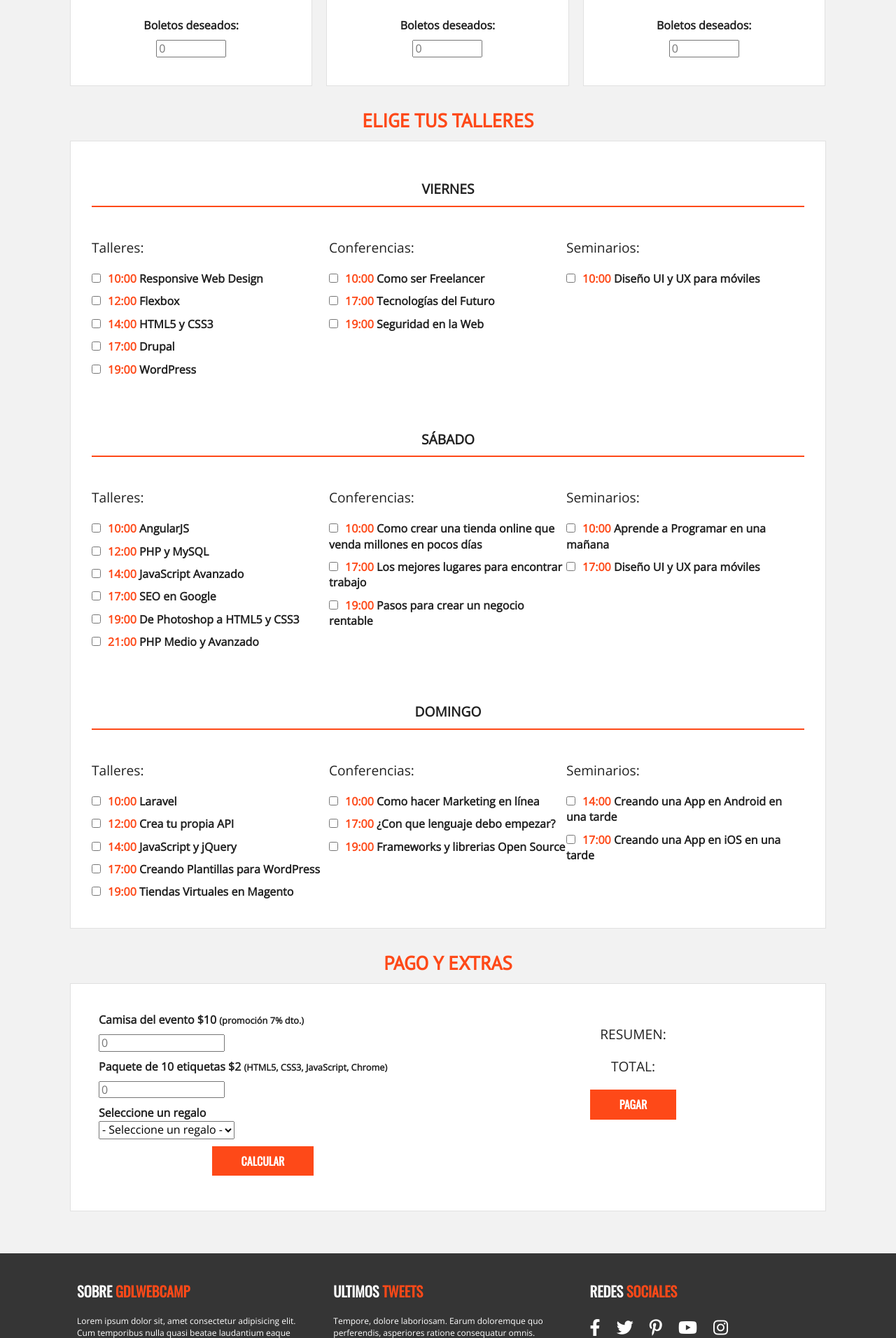
After one commit to ManuelBlaze/gdlwebcamp, a PHP site: page /registro.html in a window 1280 px wide. The commit adds this page. Shown: the part 1571-3483 px from the top of the page at 70% size. Run offline with PHP 8.4, Linux system fonts and the light colour scheme.

Commit message:
Seccion de Registro

```diff
--- a/css/main.css
+++ b/css/main.css
@@ -880,9 +880,126 @@ footer p.copy a:hover {
     text-decoration: none;
 }
 
+/*INTERNAS*/
+/*REGISTRO*/
+form.registro h3 {
+    text-align: center;
+    text-transform: uppercase;
+    margin: 20px 0 0 0;
+}
+
+form.registro label {
+    margin-bottom: 5px;
+    font-weight: bold;
+}
+
+h4 {
+    text-align: center;
+    text-transform: uppercase;
+    border-bottom: 2px solid #fe4918;
+    padding-bottom: 10px;
+    font-size: 1.2em;
+}
+
+.caja {
+    background-color: white;
+    border: 1px solid #e1e1e1;
+    padding: 10px;
+    margin: 10px;
+}
+
+.campo {
+    padding: 20px;
+}
+
+@media (min-width: 768px) {
+    .campo {
+        float: left;
+        width: 33.3%;
+    }
+}
+
+.paquetes .tabla-precio:hover{
+    transform: none;
+    box-shadow: none;
+}
+
+.paquetes .tabla-precio input {
+    clear: both;
+    width: 100px;
+    margin: 10px auto 0 auto;
+    display: block;
+}
+
+.contenido-dia {
+    padding: 20px;
+    /* display: none; */
+}
+
+.contenido-dia > div p {
+    text-align: left;
+}
+
+.contenido-dia > div label {
+    display: block;
+    margin-bottom: 10px;
+}
+
+.contenido-dia > div input {
+    margin-right: 10px;
+}
+
+.contenido-dia > div label time {
+    color: #fe4918;
+    font-weight: bold;
+}
+
+@media (min-width: 768px) {
+    .contenido-dia > div {
+        float: left;
+        width: 33.3%;
+    }
+}
+
+/*RESUMEN REGISTRO*/
+
+.resumen p {
+    font-size: 1.2em;
+    text-transform: uppercase;
+}
+
+.resumen .extras {
+    float: left;
+    width: 50%;
+    padding: 30px;
+}
+
+.extras .orden {
+    text-align: left;
+    margin-bottom: 10px;
+}
+
+.extras .orden input {
+    margin: 10px 0 0 0;
+    clear: both;
+    width: 180px;
+    display: block;
+}
+
+.resumen .total {
+    float: right;
+    width: 50%;
+    padding: 30px;
+}
+
+.resumen input {
+    display:block;
+    margin: 10px auto;
+}
+
 
 /* ==========================================================================
-   Helper classes
+    Helper classes
    ========================================================================== */
 
 
--- /dev/null
+++ b/registro.html
@@ -0,0 +1,400 @@
+<!doctype html>
+<html class="no-js" lang="">
+
+<head>
+    <meta charset="utf-8">
+    <title></title>
+    <meta name="description" content="">
+    <meta name="viewport" content="width=device-width, initial-scale=1">
+
+    <link rel="manifest" href="site.webmanifest">
+    <link rel="apple-touch-icon" href="icon.png">
+    <!-- Place favicon.ico in the root directory -->
+
+    <link rel="stylesheet" href="css/normalize.css">
+    <link rel="stylesheet" href="css/main.css">
+    <link href="https://fonts.googleapis.com/css?family=Open+Sans|Oswald|PT+Sans" rel="stylesheet">
+    <link rel="stylesheet" href="css/all.min.css">
+    <meta name="theme-color" content="#fafafa">
+</head>
+
+<body>
+    <!--[if IE]>
+    <p class="browserupgrade">You are using an <strong>outdated</strong> browser. Please <a href="https://browsehappy.com/">upgrade your browser</a> to improve your experience and security.</p>
+  <![endif]-->
+
+    <!-- Add your site or application content here -->
+    <header class="site-header">
+        <div class="hero">
+            <div class="contenido-header">
+                <nav class="redes-sociales">
+                    <a href=""><i class="fab fa-facebook-f"></i></a>
+                    <a href=""><i class="fab fa-twitter"></i></a>
+                    <a href=""><i class="fab fa-pinterest-p"></i></a>
+                    <a href=""><i class="fab fa-youtube"></i></a>
+                    <a href=""><i class="fab fa-instagram"></i></a>
+                </nav>
+                <div class="informacion-evento">
+                    <div class="clearfix">
+                        <p class="fecha"><i class="fas fa-calendar-alt"></i> 10-12-DIC</p>
+                        <p class="ciudad"><i class="fas fa-map-marker-alt"></i> Medellín, CO</p>
+                    </div>
+                    <h1 class="nombre-sitio">GdlWebCamp</h1>
+                    <p class="slogan">La mejor conferencia de <span>diseño web</span></p>
+                </div>
+                <!--Info Evento-->
+
+            </div>
+        </div>
+        <!--Hero-->
+
+    </header>
+
+    <div class="barra">
+        <div class="contenedor clearfix">
+            <div class="logo">
+                <img src="img/logo.svg" alt="Logo">
+            </div>
+
+            <div class="menu-movil">
+                <span></span>
+                <span></span>
+                <span></span>
+            </div>
+
+            <nav class="navegacion-principal clearfix">
+                <a href="#">Conferencia</a>
+                <a href="#">Calendario</a>
+                <a href="#">Invitados</a>
+                <a href="registro.html">Reservaciones</a>
+            </nav>
+        </div>
+        <!--Contenedor-->
+    </div>
+    <!--Barra navegación-->
+
+    <section class="seccion contenedor">
+        <h2>Registro de Usuarios</h2>
+        <form method="POST" action="index.html" id="registro" class="registro">
+            <div class="registro caja clearfix" id="datos_usuario">
+                <div class="campo">
+                    <label for="Nombe:">Nombre:</label>
+                    <input type="text" name="nombre" id="nombre" placeholder="Tu Nombre">
+                </div>
+                <div class="campo">
+                    <label for="Apellido:">Apellido:</label>
+                    <input type="text" name="apellido" id="apellido" placeholder="Tu Apellido">
+                </div>
+                <div class="campo">
+                    <label for="email:">Email:</label>
+                    <input type="email" name="email" id="email" placeholder="Tu Email">
+                </div>
+                <div class="error"></div>
+            </div>
+            <!--#datos_usuarios-->
+
+            <div class="paquetes" id="paquetes">
+                <h3>Elige el número de boletos</h3>
+
+                <ul class="lista-precios clearfix">
+
+                    <li>
+                        <div class="tabla-precio">
+                            <h3>Pase por día (viernes)</h3>
+                            <p class="numero">$30</p>
+                            <ul>
+                                <li><i class="fas fa-check"></i> Bocadillos Gratis</li>
+                                <li><i class="fas fa-check"></i> Todas las conferencias</li>
+                                <li><i class="fas fa-check"></i> Todos los talleres</li>
+                            </ul>
+                            <div class="orden">
+                                <label for="pase_dia">Boletos deseados:</label>
+                                <input type="number" min="0" placeholder="0" id="pase_dia" size="3">
+                            </div>
+                        </div>
+                    </li>
+
+                    <li>
+                        <div class="tabla-precio">
+                            <h3>Todos los días</h3>
+                            <p class="numero">$50</p>
+                            <ul>
+                                <li><i class="fas fa-check"></i> Bocadillos Gratis</li>
+                                <li><i class="fas fa-check"></i> Todas las conferencias</li>
+                                <li><i class="fas fa-check"></i> Todos los talleres</li>
+                            </ul>
+                            <div class="orden">
+                                <label for="pase_completo">Boletos deseados:</label>
+                                <input type="number" min="0" placeholder="0" id="pase_completo" size="3">
+                            </div>
+                        </div>
+                    </li>
+
+                    <li>
+                        <div class="tabla-precio">
+                            <h3>Pase por 2 días (viernes y sábado)</h3>
+                            <p class="numero">$45</p>
+                            <ul>
+                                <li><i class="fas fa-check"></i> Bocadillos Gratis</li>
+                                <li><i class="fas fa-check"></i> Todas las conferencias</li>
+                                <li><i class="fas fa-check"></i> Todos los talleres</li>
+                            </ul>
+                            <div class="orden">
+                                <label for="pase_dosdias">Boletos deseados:</label>
+                                <input type="number" min="0" placeholder="0" id="pase_dosdias" size="3">
+                            </div>
+                        </div>
+                    </li>
+                </ul>
+            </div>
+            <!--#paquetes-->
+
+            <div id="eventos" class="eventos clearfix">
+                <h3>Elige tus talleres</h3>
+                <div class="caja">
+                    <div id="viernes" class="contenido-dia clearfix">
+                        <h4>Viernes</h4>
+                        <div>
+                            <p>Talleres:</p>
+                            <label><input type="checkbox" name="registro[]" id="taller_01"
+                                    value="taller_01"><time>10:00</time>
+                                Responsive Web Design</label>
+                            <label><input type="checkbox" name="registro[]" id="taller_02"
+                                    value="taller_02"><time>12:00</time>
+                                Flexbox</label>
+                            <label><input type="checkbox" name="registro[]" id="taller_03"
+                                    value="taller_03"><time>14:00</time>
+                                HTML5 y CSS3</label>
+                            <label><input type="checkbox" name="registro[]" id="taller_04"
+                                    value="taller_04"><time>17:00</time>
+                                Drupal</label>
+                            <label><input type="checkbox" name="registro[]" id="taller_05"
+                                    value="taller_05"><time>19:00</time>
+                                WordPress</label>
+                        </div>
+                        <div>
+                            <p>Conferencias:</p>
+                            <label><input type="checkbox" name="registro[]" id="conf_01"
+                                    value="conf_01"><time>10:00</time> Como ser
+                                Freelancer</label>
+                            <label><input type="checkbox" name="registro[]" id="conf_02"
+                                    value="conf_02"><time>17:00</time>
+                                Tecnologías del Futuro</label>
+                            <label><input type="checkbox" name="registro[]" id="conf_03"
+                                    value="conf_03"><time>19:00</time>
+                                Seguridad en la Web</label>
+                        </div>
+                        <div>
+                            <p>Seminarios:</p>
+                            <label><input type="checkbox" name="registro[]" id="sem_01"
+                                    value="sem_01"><time>10:00</time> Diseño UI
+                                y UX para móviles</label>
+                        </div>
+                    </div>
+                    <!--#viernes-->
+                    <div id="sabado" class="contenido-dia clearfix">
+                        <h4>Sábado</h4>
+                        <div>
+                            <p>Talleres:</p>
+                            <label><input type="checkbox" name="registro[]" id="taller_06"
+                                    value="taller_06"><time>10:00</time>
+                                AngularJS</label>
+                            <label><input type="checkbox" name="registro[]" id="taller_07"
+                                    value="taller_07"><time>12:00</time> PHP
+                                y MySQL</label>
+                            <label><input type="checkbox" name="registro[]" id="taller_08"
+                                    value="taller_08"><time>14:00</time>
+                                JavaScript Avanzado</label>
+                            <label><input type="checkbox" name="registro[]" id="taller_09"
+                                    value="taller_09"><time>17:00</time> SEO
+                                en Google</label>
+                            <label><input type="checkbox" name="registro[]" id="taller_10"
+                                    value="taller_10"><time>19:00</time> De
+                                Photoshop a HTML5 y CSS3</label>
+                            <label><input type="checkbox" name="registro[]" id="taller_11"
+                                    value="taller_11"><time>21:00</time> PHP
+                                Medio y Avanzado</label>
+                        </div>
+                        <div>
+                            <p>Conferencias:</p>
+                            <label><input type="checkbox" name="registro[]" id="conf_04"
+                                    value="conf_04"><time>10:00</time> Como
+                                crear una tienda online que venda millones en pocos días</label>
+                            <label><input type="checkbox" name="registro[]" id="conf_05"
+                                    value="conf_05"><time>17:00</time> Los
+                                mejores lugares para encontrar trabajo</label>
+                            <label><input type="checkbox" name="registro[]" id="conf_06"
+                                    value="conf_06"><time>19:00</time> Pasos
+                                para crear un negocio rentable</label>
+                        </div>
+                        <div>
+                            <p>Seminarios:</p>
+                            <label><input type="checkbox" name="registro[]" id="sem_02"
+                                    value="sem_02"><time>10:00</time> Aprende a
+                                Programar en una mañana</label>
+                            <label><input type="checkbox" name="registro[]" id="sem_03"
+                                    value="sem_03"><time>17:00</time> Diseño UI
+                                y UX para móviles</label>
+                        </div>
+                    </div>
+                    <!--#sabado-->
+                    <div id="domingo" class="contenido-dia clearfix">
+                        <h4>Domingo</h4>
+                        <div>
+                            <p>Talleres:</p>
+                            <label><input type="checkbox" name="registro[]" id="taller_12"
+                                    value="taller_12"><time>10:00</time>
+                                Laravel</label>
+                            <label><input type="checkbox" name="registro[]" id="taller_13"
+                                    value="taller_13"><time>12:00</time> Crea
+                                tu propia API</label>
+                            <label><input type="checkbox" name="registro[]" id="taller_14"
+                                    value="taller_14"><time>14:00</time>
+                                JavaScript y jQuery</label>
+                            <label><input type="checkbox" name="registro[]" id="taller_15"
+                                    value="taller_15"><time>17:00</time>
+                                Creando Plantillas para WordPress</label>
+                            <label><input type="checkbox" name="registro[]" id="taller_16"
+                                    value="taller_16"><time>19:00</time>
+                                Tiendas Virtuales en Magento</label>
+                        </div>
+                        <div>
+                            <p>Conferencias:</p>
+                            <label><input type="checkbox" name="registro[]" id="conf_07"
+                                    value="conf_07"><time>10:00</time> Como
+                                hacer Marketing en línea</label>
+                            <label><input type="checkbox" name="registro[]" id="conf_08"
+                                    value="conf_08"><time>17:00</time> ¿Con que
+                                lenguaje debo empezar?</label>
+                            <label><input type="checkbox" name="registro[]" id="conf_09"
+                                    value="conf_09"><time>19:00</time>
+                                Frameworks y librerias Open Source</label>
+                        </div>
+                        <div>
+                            <p>Seminarios:</p>
+                            <label><input type="checkbox" name="registro[]" id="sem_04"
+                                    value="sem_04"><time>14:00</time> Creando
+                                una App en Android en una tarde</label>
+                            <label><input type="checkbox" name="registro[]" id="sem_05"
+                                    value="sem_05"><time>17:00</time> Creando
+                                una App en iOS en una tarde</label>
+                        </div>
+                    </div>
+                    <!--#domingo-->
+                </div>
+                <!--.caja-->
+            </div>
+            <!--#eventos-->
+
+            <div class="resumen" id="resumen">
+                <h3>Pago y extras</h3>
+                <div class="caja clearfix">
+                    <div class="extras">
+                        <div class="orden">
+                            <label for="camisa_evento">Camisa del evento $10 <small>(promoción 7% dto.)</small></label>
+                            <input type="number" min="0" size="3" placeholder="0" id="camisa_evento">
+                        </div>
+                        <!--orden-->
+                        <div class="orden">
+                            <label for="etiquetas">Paquete de 10 etiquetas $2 <small>(HTML5, CSS3, JavaScript,
+                                    Chrome)</small></label>
+                            <input type="number" min="0" size="3" placeholder="0" id="etiquetas">
+                        </div>
+                        <!--orden-->
+                        <div class="orden">
+                            <label for="regalo">Seleccione un regalo</label> <br>
+                            <select id="regalo" required>
+                                <option value="">- Seleccione un regalo -</option>
+                                <option value="ETI">Etiquetas</option>
+                                <option value="PUL">Pulsera</option>
+                                <option value="PLU">Plumas</option>
+                            </select>
+                        </div>
+                        <!--orden-->
+                        <input type="button" value="Calcular" class="button" id="calcular">
+                    </div>
+                    <!--.extras-->
+                    <div class="total">
+                        <p>Resumen:</p>
+                        <div id="lista_productos">
+
+                        </div>
+                        <p>Total:</p>
+                        <div id="suma-total">
+
+                        </div>
+                        <input type="submit" value="Pagar" id="btnRegistro" class="button">
+                    </div>
+                    <!--pagar-->
+                </div>
+                <!--caja-->
+            </div>
+            <!--#resumen-->
+        </form>
+    </section>
+
+
+    <footer class="site-footer">
+        <div class="contenedor clearfix">
+            <div class="footer-informacion">
+                <h3>Sobre <span>GdlWebCamp</span></h3>
+                <p>Lorem ipsum dolor sit, amet consectetur adipisicing elit. Cum temporibus nulla quasi beatae
+                    laudantium eaque harum. Dicta provident tempore voluptatibus beatae dolorum ad quas, itaque,
+                    inventore quam sit ipsa accusamus.</p>
+            </div>
+            <div class="ultimos-tweets">
+                <h3>Ultimos <span>Tweets</span></h3>
+                <ul>
+                    <li>Tempore, dolore laboriosam. Earum doloremque quo perferendis, asperiores ratione consequatur
+                        omnis.
+                    </li>
+                    <li>Tempore, dolore laboriosam. Earum doloremque quo perferendis, asperiores ratione consequatur
+                        omnis.
+                    </li>
+                    <li>Tempore, dolore laboriosam. Earum doloremque quo perferendis, asperiores ratione consequatur
+                        omnis.
+                    </li>
+                </ul>
+            </div>
+            <div class="menu">
+                <h3>Redes <span>Sociales</span></h3>
+                <nav class="redes-sociales">
+                    <a href=""><i class="fab fa-facebook-f"></i></a>
+                    <a href=""><i class="fab fa-twitter"></i></a>
+                    <a href=""><i class="fab fa-pinterest-p"></i></a>
+                    <a href=""><i class="fab fa-youtube"></i></a>
+                    <a href=""><i class="fab fa-instagram"></i></a>
+                </nav>
+            </div>
+        </div>
+
+        <p class="copy">
+            <a href="https://github.com/ManuelBlaze" target="_blank"><i class="fab fa-github"></i> Manuel Escobar </a>|
+            2020
+        </p>
+    </footer>
+
+    <script src="js/vendor/modernizr-3.8.0.min.js"></script>
+    <script src="https://code.jquery.com/jquery-3.4.1.min.js"
+        integrity="sha256-CSXorXvZcTkaix6Yvo6HppcZGetbYMGWSFlBw8HfCJo=" crossorigin="anonymous"></script>
+    <script>
+        window.jQuery || document.write('<script src="js/vendor/jquery-3.4.1.min.js"><\/script>')
+    </script>
+    <script src="js/plugins.js"></script>
+    <script src="js/main.js"></script>
+
+    <!-- Google Analytics: change UA-XXXXX-Y to be your site's ID. -->
+    <script>
+        window.ga = function () {
+            ga.q.push(arguments)
+        };
+        ga.q = [];
+        ga.l = +new Date;
+        ga('create', 'UA-XXXXX-Y', 'auto');
+        ga('set', 'transport', 'beacon');
+        ga('send', 'pageview')
+    </script>
+    <script src="https://www.google-analytics.com/analytics.js" async></script>
+</body>
+
+</html>
```
Also changed, not shown: index.html (+27 -12 lines).
